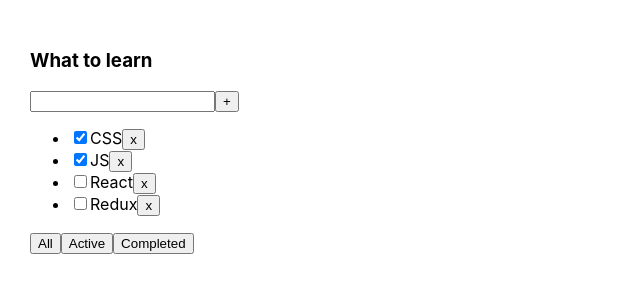
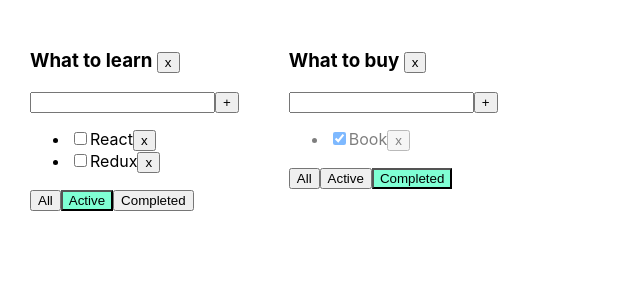
Before and after one commit to bratovnikoff/todolist-ts, a React (Create React App) app: page / in a window 1280 px wide. Shown: the top 300 px of the page, without its empty margins (0-640 px from the left). Built offline with nearby package versions, Linux system fonts and the light colour scheme.

Commit message:
Add many todolists, remove tl func

```diff
--- a/src/App.css
+++ b/src/App.css
@@ -6,3 +6,19 @@
 .App > div {
   margin-right: 50px;
 }
+
+.error {
+  border: red 1px solid;
+}
+
+.error-message {
+  color: red;
+}
+
+.active-filter {
+  background-color: aquamarine;
+}
+
+.is-done {
+  opacity: 0.5;
+}
--- a/src/App.tsx
+++ b/src/App.tsx
@@ -4,56 +4,104 @@
 import { v1 } from "uuid";
 
 export type FilterValuesType = "all" | "completed" | "active";
+type TodolistType = {
+  id: string;
+  title: string;
+  filter: FilterValuesType;
+};
 
 function App() {
   console.log("App start render");
 
-  const [tasks, setTasks] = useState<Array<TaskType>>([
+  const todolistId1 = v1();
+  const todolistId2 = v1();
+
+  const [todolists, setTodolist] = useState<Array<TodolistType>>([
+    { id: todolistId1, title: "What to learn", filter: "active" },
+    { id: todolistId2, title: "What to buy", filter: "completed" },
+  ]);
+
+  const [tasksObj, setTasks] = useState({
+    [todolistId1]: [
       { id: v1(), title: "CSS", isDone: true },
       { id: v1(), title: "JS", isDone: true },
       { id: v1(), title: "React", isDone: false },
       { id: v1(), title: "Redux", isDone: false },
-  ]);
-  const [filter, setFilter] = useState<FilterValuesType>("all");
+    ],
+    [todolistId2]: [
+      { id: v1(), title: "Book", isDone: true },
+      { id: v1(), title: "Milk", isDone: false },
+    ],
+  });
 
-  let tasksForTodolist = tasks;
-  if (filter === "completed") {
-    tasksForTodolist = tasks.filter((t) => t.isDone);
-  }
-  if (filter === "active") {
-    tasksForTodolist = tasks.filter((t) => !t.isDone);
+  function removeTask(id: string, todolistId: string) {
+    const tasks = tasksObj[todolistId];
+    const filteredTasks = tasks.filter((t) => t.id !== id);
+    tasksObj[todolistId] = filteredTasks;
+    setTasks({ ...tasksObj });
   }
 
-  // const tasks2: Array<TaskType> = [
-  //   { id: 1, title: "Terminator", isDone: true },
-  //   { id: 2, title: "Robocop", isDone: false },
-  //   { id: 3, title: "Taxi", isDone: false },
-  // ];
-
-  function removeTask(id: string) {
-    setTasks(tasks.filter((t) => t.id !== id));
+  function changeFilter(value: FilterValuesType, todolistId: string) {
+    const todolist = todolists.find((tl) => tl.id === todolistId);
+    if (todolist) {
+      todolist.filter = value;
+      setTodolist([...todolists]);
+    }
   }
 
-  function changeFilter(value: FilterValuesType) {
-    setFilter(value);
+  function addTask(title: string, todolistId: string) {
+    const newTask = { id: v1(), title: title, isDone: false };
+    const tasks = tasksObj[todolistId];
+    const newTasks = [newTask, ...tasks];
+    tasksObj[todolistId] = newTasks;
+    setTasks({ ...tasksObj });
   }
 
-  function addTask(title: string) {
-    let newTask = { id: v1(), title: title, isDone: false };
-    let newTasks = [newTask, ...tasks];
-    setTasks(newTasks);
+  function changeStatus(id: string, isDone: boolean, todolistId: string) {
+    const tasks = tasksObj[todolistId];
+    const task = tasks.find((t) => t.id === id);
+    if (task) {
+      task.isDone = isDone;
+      setTasks({ ...tasksObj });
+    }
+  }
+
+  function removeTodolist(todolistId: string) {
+    const filteredTodolist = todolists.filter((tl) => tl.id !== todolistId);
+    setTodolist(filteredTodolist);
+
+    delete tasksObj[todolistId];
+    setTasks({ ...tasksObj });
   }
 
   return (
     <div className="App">
+      {todolists.map((tl) => {
+        let tasksForTodolist = tasksObj[tl.id];
+
+        if (tl.filter === "completed") {
+          tasksForTodolist = tasksForTodolist.filter((t) => t.isDone);
+        }
+
+        if (tl.filter === "active") {
+          tasksForTodolist = tasksForTodolist.filter((t) => !t.isDone);
+        }
+
+        return (
           <Todolist
-        title="What to learn"
+            id={tl.id}
+            key={tl.id}
+            title={tl.title}
             tasks={tasksForTodolist}
             removeTask={removeTask}
             changeFilter={changeFilter}
             addTask={addTask}
+            changeTaskStatus={changeStatus}
+            filter={tl.filter}
+            removeTodolist={removeTodolist}
           />
-      {/* <Todolist title="Movies" tasks={tasks2} /> */}
+        );
+      })}
     </div>
   );
 }
--- a/src/Todolist.tsx
+++ b/src/Todolist.tsx
@@ -8,57 +8,77 @@
 };
 
 type PropsType = {
+  id: string;
   title: string;
   tasks: Array<TaskType>;
-  removeTask: (id: string) => void;
-  changeFilter: (value: FilterValuesType) => void;
-  addTask: (title: string) => void;
+  removeTask: (id: string, todolistId: string) => void;
+  changeFilter: (value: FilterValuesType, todolistId: string) => void;
+  addTask: (title: string, todolistId: string) => void;
+  changeTaskStatus: (id: string, isDone: boolean, todolistId: string) => void;
+  filter: FilterValuesType;
+  removeTodolist: (todolistId: string) => void;
 };
 
 export function Todolist(props: PropsType) {
   console.log("Todo start render");
 
   const [newTaskTitle, setNewTaskTitle] = useState("");
+  const [error, setError] = useState<string | null>(null);
 
   const onNewTitleChangeHandler = (e: ChangeEvent<HTMLInputElement>) => {
     setNewTaskTitle(e.currentTarget.value);
   };
 
   const onKeyPressHandler = (e: KeyboardEvent<HTMLInputElement>) => {
-    if (e.key === "Enter") {
-      addTask();
-    }
+    if (error) setError(null);
+    if (e.key === "Enter") addTask();
   };
 
   const addTask = () => {
-    props.addTask(newTaskTitle);
+    if (newTaskTitle.trim() === "") {
+      setError("Title is required");
+      return;
+    }
+    props.addTask(newTaskTitle.trim(), props.id);
     setNewTaskTitle("");
   };
 
-  const onAllClickHandler = () => props.changeFilter("all");
-  const onActiveClickHandler = () => props.changeFilter("active");
-  const onCompletedClickHandler = () => props.changeFilter("completed");
+  const onAllClickHandler = () => props.changeFilter("all", props.id);
+  const onActiveClickHandler = () => props.changeFilter("active", props.id);
+  const onCompletedClickHandler = () =>
+    props.changeFilter("completed", props.id);
+
+  const removeTodolist = () => props.removeTodolist(props.id);
 
   return (
     <div>
-      <h3>{props.title}</h3>
+      <h3>
+        {props.title} <button onClick={removeTodolist}>x</button>
+      </h3>
       <div>
         <input
           type="text"
           value={newTaskTitle}
           onChange={onNewTitleChangeHandler}
           onKeyUp={onKeyPressHandler}
+          className={error ? "error" : ""}
         />
         <button onClick={addTask}>+</button>
+        {error && <div className="error-message">Field is required</div>}
       </div>
       <ul>
         {props.tasks.map((t) => {
-          const onRemoveHandler = () => {
-            props.removeTask(t.id);
+          const onRemoveHandler = () => props.removeTask(t.id, props.id);
+          const onChangeHandler = (e: ChangeEvent<HTMLInputElement>) => {
+            props.changeTaskStatus(t.id, e.currentTarget.checked, props.id);
           };
           return (
-            <li key={t.id}>
-              <input type="checkbox" checked={t.isDone} />
+            <li key={t.id} className={t.isDone ? "is-done" : ""}>
+              <input
+                type="checkbox"
+                checked={t.isDone}
+                onChange={onChangeHandler}
+              />
               <span>{t.title}</span>
               <button onClick={onRemoveHandler}>x</button>
             </li>
@@ -66,9 +86,24 @@
         })}
       </ul>
       <div>
-        <button onClick={onAllClickHandler}>All</button>
-        <button onClick={onActiveClickHandler}>Active</button>
-        <button onClick={onCompletedClickHandler}>Completed</button>
+        <button
+          className={props.filter === "all" ? "active-filter" : ""}
+          onClick={onAllClickHandler}
+        >
+          All
+        </button>
+        <button
+          className={props.filter === "active" ? "active-filter" : ""}
+          onClick={onActiveClickHandler}
+        >
+          Active
+        </button>
+        <button
+          className={props.filter === "completed" ? "active-filter" : ""}
+          onClick={onCompletedClickHandler}
+        >
+          Completed
+        </button>
       </div>
     </div>
   );
```
Lines whose indentation alone changed are shown as unchanged.
